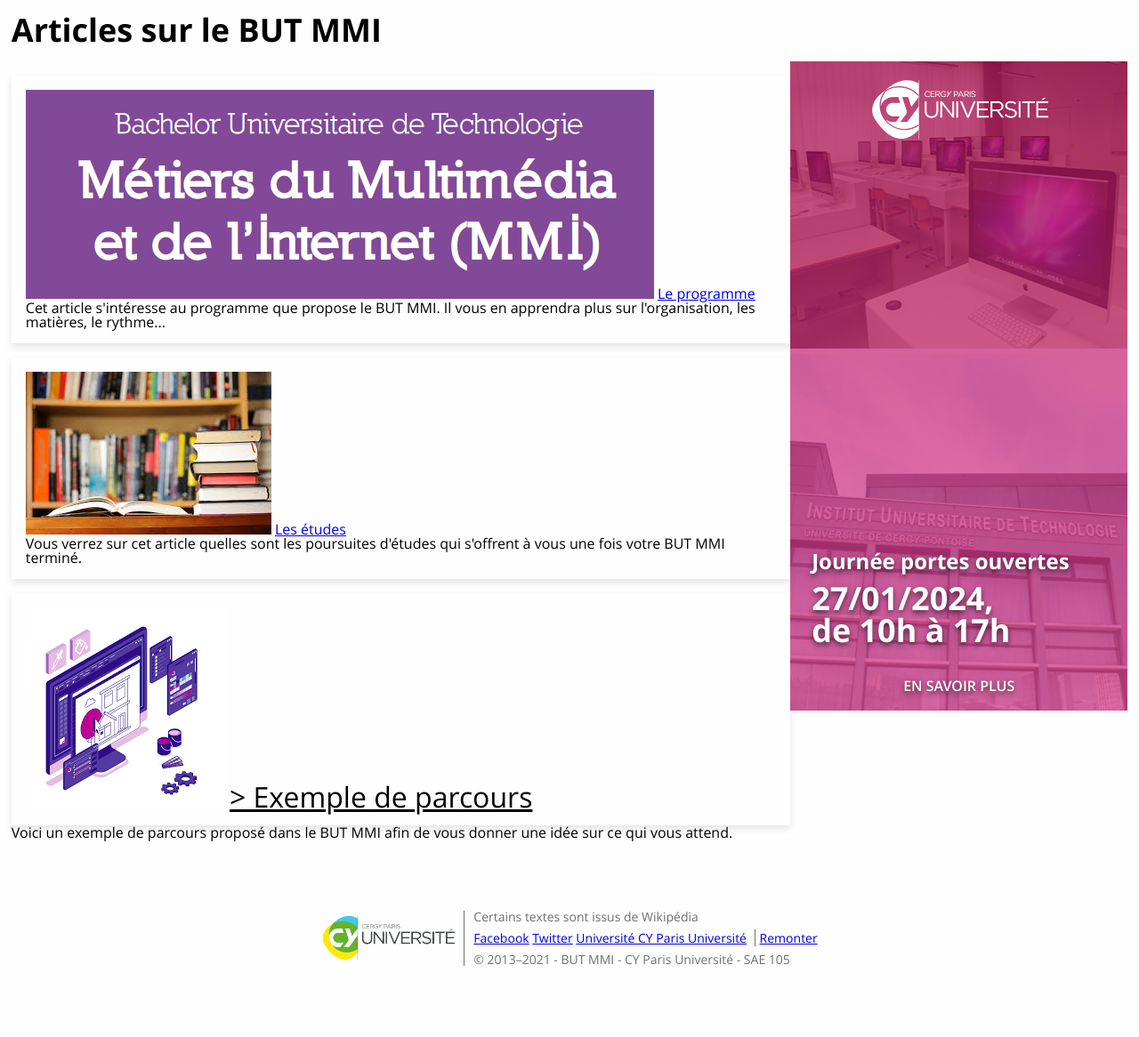
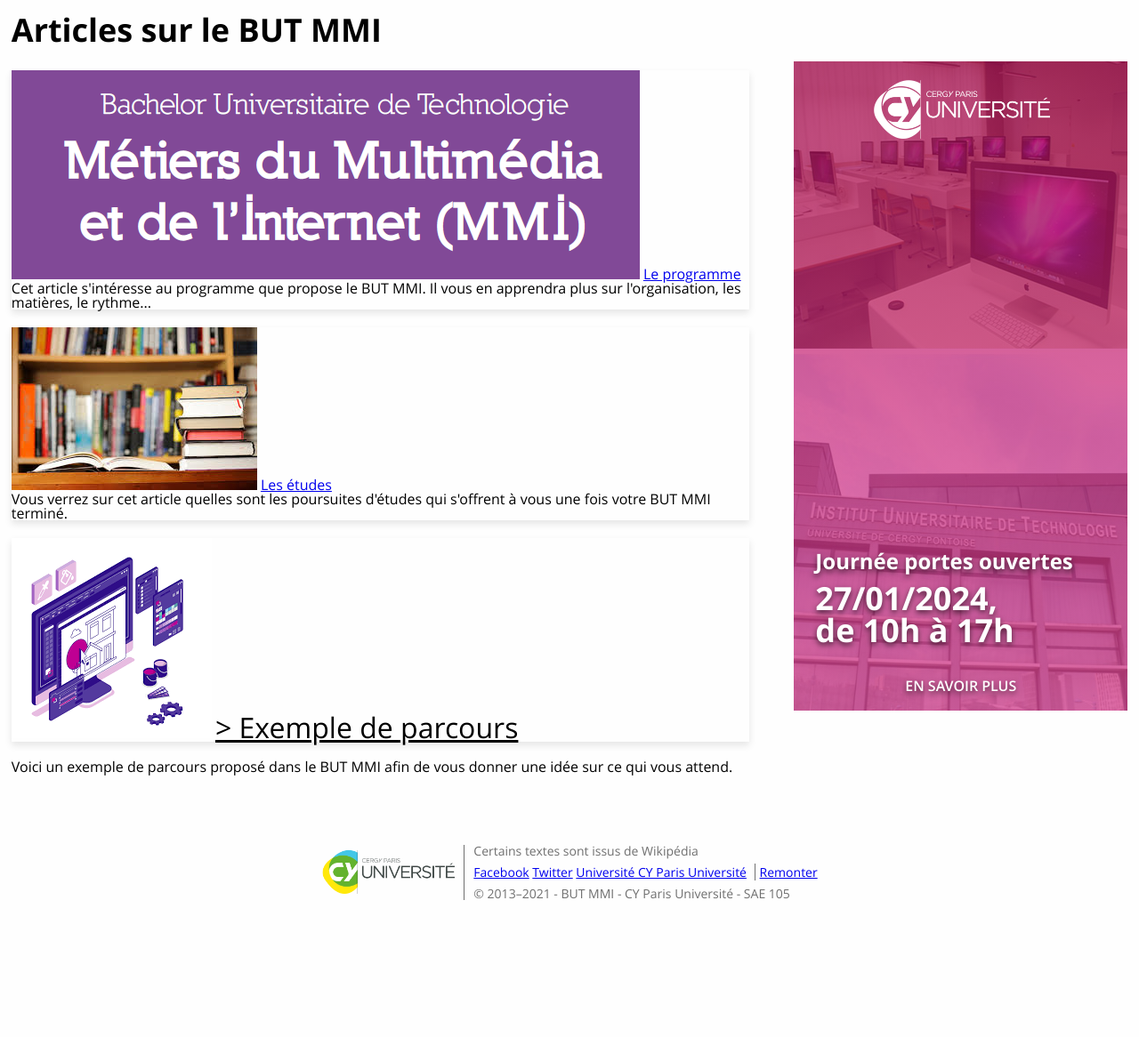
Before and after one commit to nssevy/SAE-105, a PHP site: page / in a window 1280 px wide. Shown: the part 600-1766 px from the top of the page at 89% size. After the commit the page ends 1612 px from the top, so only its background shows below. Run offline with PHP 8.4, Linux system fonts and the light colour scheme.

Commit message:
ajout d'un margin

```diff
--- a/ressources/css-élève/style-accueil.css
+++ b/ressources/css-élève/style-accueil.css
@@ -14,10 +14,10 @@ html {
     max-width: 100%;
     height: auto;
     transition: transform 0.3s ease;
-    margin-top: 1rem;
+    margin:10px 50px 20px 0;
     transition:0.5s;
     box-shadow: 0 4px 8px rgba(0, 0, 0, 0.1);
-    padding: 1rem;
+
 
 }
 
```
